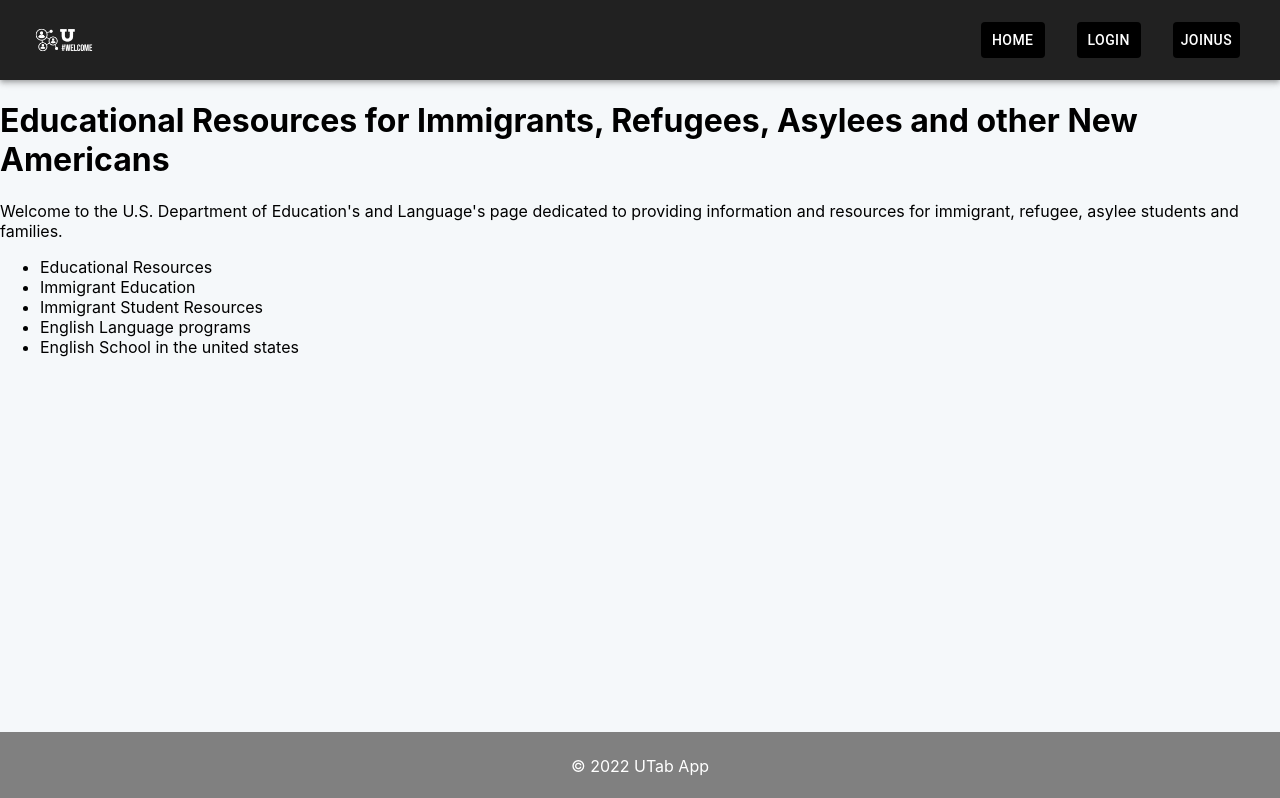
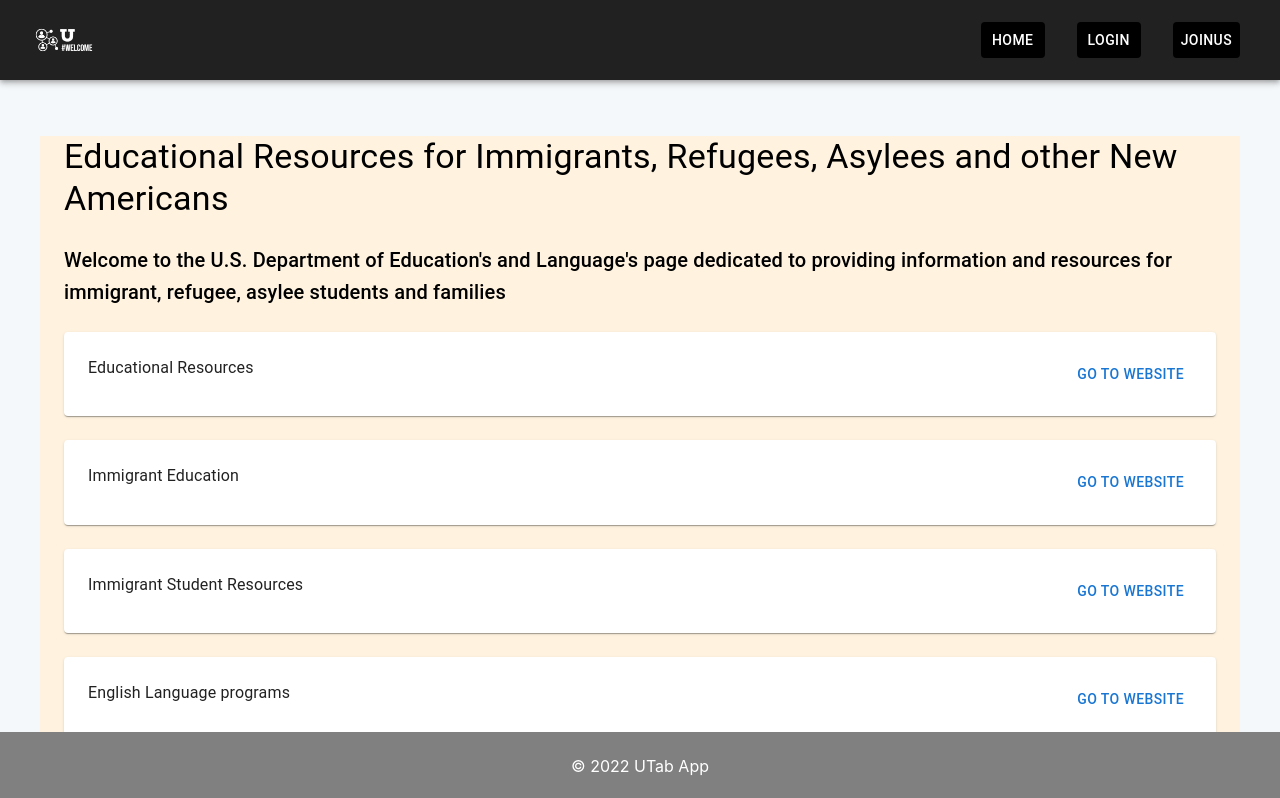
Before and after one commit to avspeed/Reddish-Egret-Practicum, a Next.js app: page /mainPageSections/educationlanguage in a window 1280 px wide. Shown: the top 798 px of the page. Built offline with nearby package versions, Linux system fonts and the light colour scheme; no server answers.

Commit message:
styling education page

```diff
--- a/components/mainPage/Footer.js
+++ b/components/mainPage/Footer.js
@@ -6,13 +6,14 @@ const Footer = () => {
   return (
     <Box component="footer" sx={{
        py: 3,
+       bottom: 0,
     position: "fixed",
       left: 0,
-      bottom: 0,
       width: "100%",
       backgroundColor: "gray",
       color: "white",
-      textAlign: "center"
+      textAlign: "center",
+
       }}>&copy; 2022 UTab App</Box>
 
 
--- a/components/mainPage/Header.js
+++ b/components/mainPage/Header.js
@@ -91,22 +91,7 @@ const Header = () => {
                     Home{" "}
                   </Button>
 
-                  <Button
-                    color="inherit"
-                    sx={{
-                      "&:hover": {
-                        color: "black",
-                        backgroundColor: "white",
-                      },
-                      color: "white",
-                      backgroundColor: "black",
-                      m: 2,
-                    }}
-                    href={"/mainBoard"}
-                  >
-                    {" "}
-                    Main board{" "}
-                  </Button>
+
 
                   <Button
                     color="inherit"
--- a/pages/mainPageSections/educationlanguage.js
+++ b/pages/mainPageSections/educationlanguage.js
@@ -1,58 +1,106 @@
 import React from "react";
 import Link from "next/link";
+import { Button, Container, Grid, Paper, Typography } from "@mui/material";
+import { Box } from "@mui/system";
 
 function educationlanguage() {
   return (
-    <div>
-      <h1>
+    <Container sx={{ backgroundColor: "#fff3e0", pb: 10, mb: 20,mt: 7 }} >
+      <Box>
+        <Typography variant="h4" marginTop={3}>
           Educational Resources for Immigrants, Refugees, Asylees and other New
-        Americans{" "}
-      </h1>
-      <p>
-        {" "}
+          Americans
+        </Typography>
+        <Typography variant="h6" marginTop={3}>
           Welcome to the U.S. Department of Education's and Language's page
           dedicated to providing information and resources for immigrant, refugee,
-        asylee students and families.{" "}
-      </p>
-      <ul>
-        <li>
-          <a
-            href="https://www2.ed.gov/about/overview/focus/immigration-resources.html"
-            target="_blank"
-          >
+          asylee students and families
+        </Typography>
+      </Box>
+      <Grid item marginTop={3}>
+        <Paper >
+          <Grid container padding={3} justifyContent="space-between" xs={12}>
+            <Grid item  >
+              <Typography sx={{ sm: { display: "none" } }}>
                 Educational Resources
-          </a>
-        </li>
+              </Typography>
+            </Grid>
+            <Grid sx={{ xs: { display: "flex", alignItems: "center", justifyContent: "center" } }}>
+              <Link href="https://www2.ed.gov/about/overview/focus/immigration-resources.html" target="_blank">
+                <Button>go to website</Button>
+              </Link>
+            </Grid>
+          </Grid>
+        </Paper>
+      </Grid>
 
-        <li>
-          <a href="https://www.immigrant-education.ca/" target="_blank">
+      <Grid item marginTop={3}>
+        <Paper >
+          <Grid container padding={3} justifyContent="space-between" xs={12}>
+            <Grid item  >
+              <Typography sx={{ sm: { display: "none" } }}>
                 Immigrant Education
-          </a>
-        </li>
-
-        <li>
-          <a
-            href="https://www.apa.org/members/content/immigrant-students-resources"
-            target="_blank"
-          >
+              </Typography>
+            </Grid>
+            <Grid sx={{ xs: { display: "flex", alignItems: "center", justifyContent: "center" } }}>
+              <Link href="https://www.immigrant-education.ca/" target="_blank">
+                <Button>go to website</Button>
+              </Link>
+            </Grid>
+          </Grid>
+        </Paper>
+      </Grid>
+      <Grid item marginTop={3}>
+        <Paper >
+          <Grid container padding={3} justifyContent="space-between" xs={12}>
+            <Grid item  >
+              <Typography sx={{ sm: { display: "none" } }}>
                 Immigrant Student Resources
-          </a>
-        </li>
-
-        <li>
-          <a href="https://www.ilctr.org/programs/" target="_blank">
+              </Typography>
+            </Grid>
+            <Grid sx={{ xs: { display: "flex", alignItems: "center", justifyContent: "center" } }}>
+              <Link href="https://www.apa.org/members/content/immigrant-students-resources" target="_blank">
+                <Button>go to website</Button>
+              </Link>
+            </Grid>
+          </Grid>
+        </Paper>
+      </Grid>
+      <Grid item marginTop={3}>
+        <Paper >
+          <Grid container padding={3} justifyContent="space-between" xs={12}>
+            <Grid item  >
+              <Typography sx={{ sm: { display: "none" } }}>
                 English Language programs
-          </a>
-        </li>
+              </Typography>
+            </Grid>
+            <Grid sx={{ xs: { display: "flex", alignItems: "center", justifyContent: "center" } }}>
+              <Link href="https://www.ilctr.org/programs/" target="_blank">
+                <Button>go to website</Button>
+              </Link>
+            </Grid>
+          </Grid>
+        </Paper>
+      </Grid>
+      <Grid item marginTop={3}>
+        <Paper >
+          <Grid container padding={3} justifyContent="space-between" xs={12}>
+            <Grid item  >
+              <Typography sx={{ sm: { display: "none" } }}>
+                English School in the united states
+              </Typography>
+            </Grid>
+            <Grid sx={{ xs: { display: "flex", alignItems: "center", justifyContent: "center" } }}>
+              <Link href="https://www.kaplaninternational.com/united-states" target="_blank">
+                <Button>go to website</Button>
+              </Link>
+            </Grid>
+          </Grid>
+        </Paper>
+      </Grid>
+    </Container>
 
 
-       <li>
-       <a href="https://www.kaplaninternational.com/united-states" target="_blank">English School in the united states
-       </a>
-       </li>
-
-      </ul>
-    </div>
   );
 }
 
```
Also changed, not shown: components/mainPage/Description.js (+9 -2 lines). Lines whose indentation alone changed are shown as unchanged.
